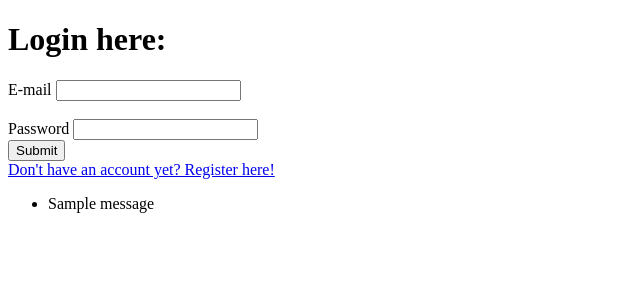
After one commit to vsaba/image-classifier-app, a Flask app: page /auth/login in a window 1280 px wide. The commit adds this page. Shown: the top 300 px of the page, without its empty margins (0-640 px from the left). Run offline with Flask 3, Linux system fonts and the light colour scheme; tables that the repository leaves empty hold one stand-in row (values such as "Sample post"); one stand-in notice (Sample message) is shown; parts of the project's set-up code (start-up, migrations or seed data) failed here and were passed over.

Commit message:
Add authentication views and templates

```diff
--- a/flaskr/__init__.py
+++ b/flaskr/__init__.py
@@ -32,6 +32,6 @@ def create_app():
 
     @login_manager.user_loader
     def load_user(user_id):
-        return db.session.execute(db.select(User).filter_by(id == user_id)).first()
+        return db.session.scalars(db.select(User).filter_by(id=int(user_id))).first()
 
     return app
--- /dev/null
+++ b/flaskr/auth.py
@@ -0,0 +1,78 @@
+from flask import Blueprint, flash, redirect, render_template, request, url_for
+from flask_login import login_user, logout_user, login_required, current_user
+from . import db
+from werkzeug.security import generate_password_hash, check_password_hash
+from .user_model import User
+from .forms import RegistrationForm, LoginForm, ResetPasswordForm
+
+auth = Blueprint('auth', __name__, url_prefix='/auth')
+
+
+@auth.route('/register', methods=['GET', 'POST'])
+def register():
+    form = RegistrationForm(request.form)
+    if request.method == 'POST' and form.validate():
+        email = form.email.data
+        password = form.password.data
+
+        user = db.session.scalars(db.select(User).filter_by(email=email)).first()
+        if user:
+            flash("Provided email is already in use")
+            return render_template("register.html", form=form)
+
+        new_user = User(email=email, password=generate_password_hash(password))
+        # todo email verification
+
+        db.session.add(new_user)
+        db.session.commit()
+
+        login_user(new_user)
+        flash("Successfully registered!")
+        return redirect(url_for("home.home"))
+    return render_template("register.html", form=form)
+
+
+@auth.route('/login', methods=['GET', 'POST'])
+def login():
+    form = LoginForm(request.form)
+    if request.method == 'POST' and form.validate():
+        email = form.email.data
+        password = form.password.data
+
+        user = db.session.scalars(db.select(User).filter_by(email=email)).first()
+
+        if user is None or not check_password_hash(user.password, password):
+            flash("Credentials are incorrect. Please try again")
+            return render_template("login.html", form=form)
+
+        login_user(user)
+        flash("Successfully logged in!")
+        return redirect(url_for("home.home"))
+    return render_template("login.html", form=form)
+
+
+@auth.route('/logout', methods=['GET'])
+@login_required
+def logout():
+    logout_user()
+    flash("User logged out!")
+    return redirect(url_for("home.home"))
+
+
+@auth.route('/reset', methods=['GET', 'POST'])
+@login_required
+def reset_password():
+    form = ResetPasswordForm(request.form)
+    if request.method == 'POST' and form.validate():
+        user_id = int(current_user.get_id())
+        user = db.session.scalars(db.select(User).filter_by(id=user_id)).first()
+
+        user.password = generate_password_hash(form.password.data)
+
+        db.session.add(user)
+        db.session.commit()
+
+        flash("Password successfully changed!")
+
+        return redirect(url_for("home.home"))
+    return render_template("reset_password.html", form=form)
--- /dev/null
+++ b/flaskr/email.py
@@ -0,0 +1 @@
+#todo ovdje ide helper file za slanje emailova za potvrdivanje accounta i za mijenjanje lozinke
--- /dev/null
+++ b/flaskr/forms.py
@@ -0,0 +1,22 @@
+from wtforms import StringField, PasswordField, validators, Form
+
+
+class RegistrationForm(Form):
+    email = StringField("E-mail", [validators.DataRequired(message="E-mail field is required"),
+                                   validators.Email(message="E-mail must be in form: foo@bar.com")])
+    password = PasswordField("Password", [validators.DataRequired(message="Password field is required"),
+                                          validators.EqualTo("confirm", message="Password fields must match")])
+    confirm = PasswordField("Repeat password", [validators.DataRequired(message="Repeat password field is required")])
+
+
+class LoginForm(Form):
+    email = StringField("E-mail", [validators.DataRequired(message="E-mail field is required"),
+                                   validators.Email(message="E-mail must be in form: foo@bar.com")])
+    password = PasswordField("Password", [validators.DataRequired(message="Password field is required")])
+
+
+class ResetPasswordForm(Form):
+    password = PasswordField("New password", [validators.DataRequired(message="New password field is required"),
+                                              validators.EqualTo("confirm", message="Password fields must match")])
+    confirm = PasswordField("Repeat new password",
+                            [validators.DataRequired(message="Repeat new password field is required")])
--- a/flaskr/user_model.py
+++ b/flaskr/user_model.py
@@ -1,8 +1,9 @@
 from sqlalchemy.orm import Mapped, mapped_column
 from . import db
+from flask_login import UserMixin
 
 
-class User(db.Model):
+class User(UserMixin, db.Model):
     id: Mapped[int] = mapped_column(db.Integer, primary_key=True)
     email: Mapped[str] = mapped_column(db.String, unique=True)
     password: Mapped[str] = mapped_column(db.String)
--- /dev/null
+++ b/templates/login.html
@@ -0,0 +1,55 @@
+<!DOCTYPE html>
+<html lang="en">
+<head>
+    <meta charset="UTF-8">
+    <title>Login</title>
+</head>
+<body>
+<h1>
+    Login here:
+</h1>
+
+<form method="POST" action="{{ url_for('auth.login') }}">
+    <div>
+        {{ form.email.label }}
+        {{ form.email }}
+    </div>
+    {% if form.email.errors %}
+        <ul>
+            {% for error in form.email.errors %}
+                <li>
+                    {{ error }}
+                </li>
+            {% endfor %}
+        </ul>
+    {% endif %}
+    <br>
+    <div>
+        {{ form.password.label }}
+        {{ form.password }}
+    </div>
+    {% if form.password.errors %}
+        <ul>
+            {% for error in form.password.errors %}
+                <li>
+                    {{ error }}
+                </li>
+            {% endfor %}
+        </ul>
+    {% endif %}
+    <input type="submit" value="Submit">
+</form>
+<a href="{{ url_for('auth.register') }}">Don't have an account yet? Register here!</a>
+{% with messages = get_flashed_messages() %}
+    {% if messages %}
+        <ul>
+            {% for message in messages %}
+                <li>
+                    {{ message }}
+                </li>
+            {% endfor %}
+        </ul>
+    {% endif %}
+{% endwith %}
+</body>
+</html>
```
Also changed, not shown: templates/app.html (+15 -3 lines), templates/home.html (+11 -0 lines), templates/register.html (added, +69 -0 lines), templates/reset_password.html (added, +42 -0 lines).
